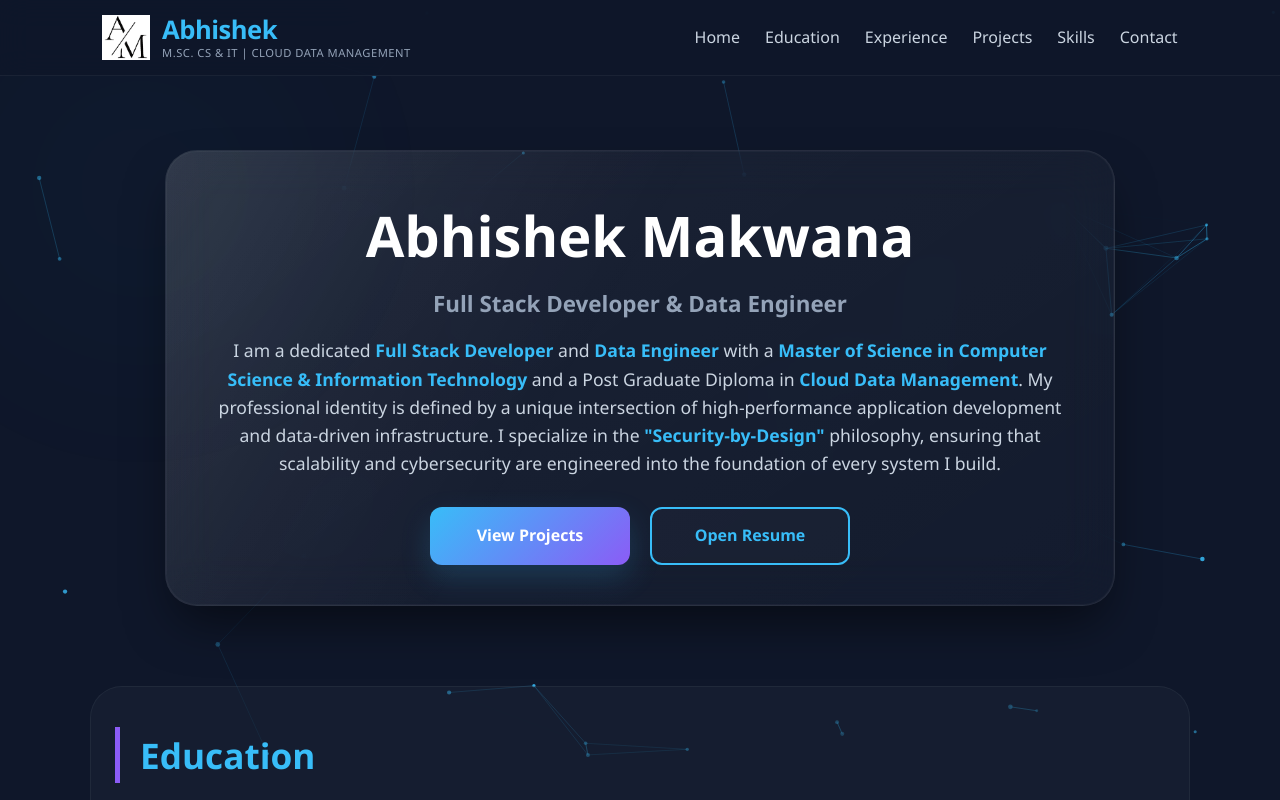
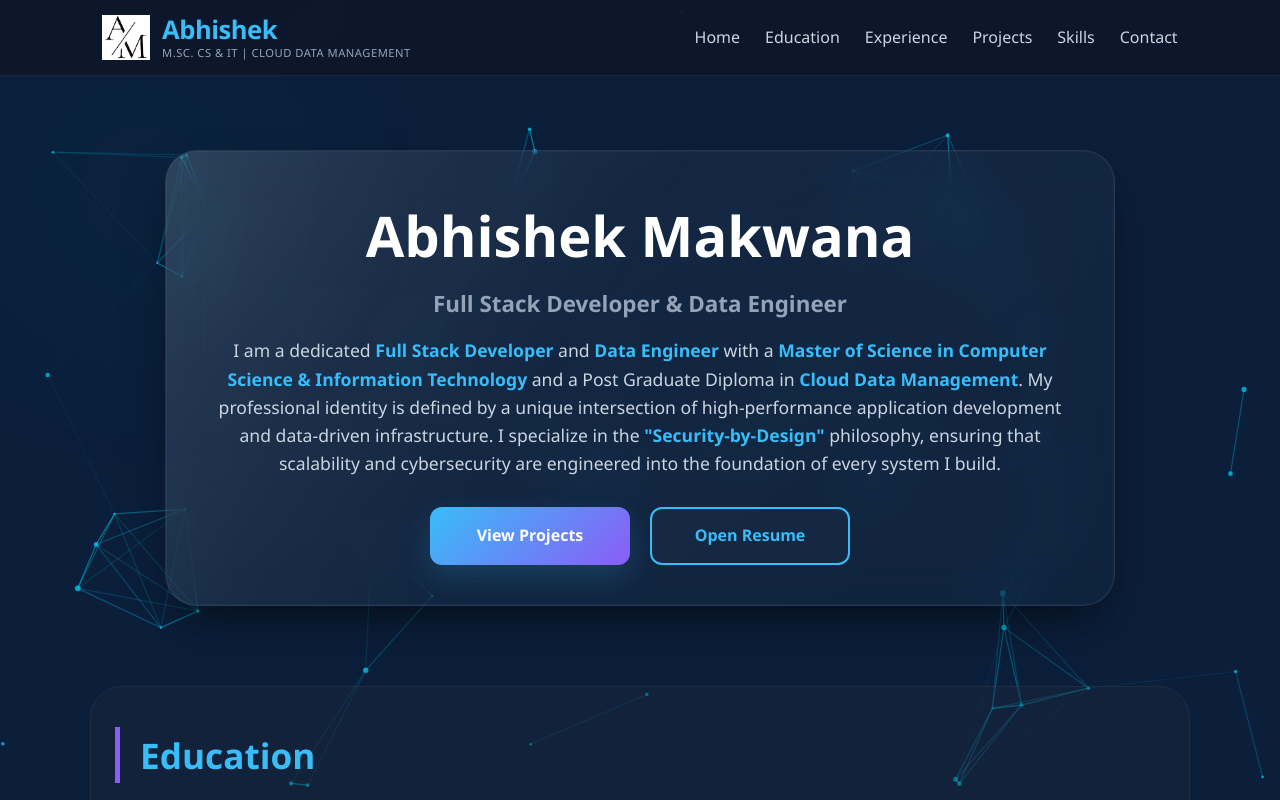
Before and after one commit to Abhimak4/abhishek-portfolio, a React (Vite) app: page / in a window 1280 px wide. Shown: the top 800 px of the page. Built offline with nearby package versions, Linux system fonts and the light colour scheme; no server answers.

Commit message:
Improve interactive galaxy background

```diff
--- a/src/components/GalaxyPro.jsx
+++ b/src/components/GalaxyPro.jsx
@@ -23,66 +23,94 @@ export default function GalaxyPro() {
           enable: true,
           zIndex: -1,
         },
+
         background: {
-          color: "#0f172a",
+          color: "#0b1f3b",
         },
+
+        fpsLimit: 60,
+
         particles: {
           number: {
-            value: 90,
+            value: 120,
             density: {
               enable: true,
-              area: 900,
+              area: 800,
             },
           },
+
           color: {
-            value: "#38bdf8",
+            value: "#00d4ff",
           },
+
+          shape: {
+            type: "circle",
+          },
+
           size: {
-            value: { min: 1, max: 2.5 },
+            value: {
+              min: 1,
+              max: 3,
+            },
           },
+
           opacity: {
-            value: { min: 0.3, max: 0.9 },
+            value: 0.7,
           },
+
           links: {
             enable: true,
-            distance: 150,
-            color: "#38bdf8",
-            opacity: 0.25,
-            width: 1,
+            distance: 170,
+            color: "#00d4ff",
+            opacity: 0.6,
+            width: 1.2,
           },
+
           move: {
             enable: true,
-            speed: 0.6,
+            speed: 1,
             direction: "none",
+            random: false,
+            straight: false,
             outModes: {
               default: "bounce",
             },
           },
         },
+
         interactivity: {
+          detectsOn: "window",
+
           events: {
             onHover: {
               enable: true,
               mode: "grab",
             },
+
             onClick: {
               enable: true,
               mode: "push",
             },
-            resize: true,
+
+            resize: {
+              enable: true,
+            },
           },
+
           modes: {
             grab: {
-              distance: 190,
+              distance: 220,
               links: {
-                opacity: 0.9,
+                opacity: 1,
               },
             },
+
             push: {
-              quantity: 3,
+              quantity: 5,
             },
           },
         },
+
         detectRetina: true,
       }}
     />
```
